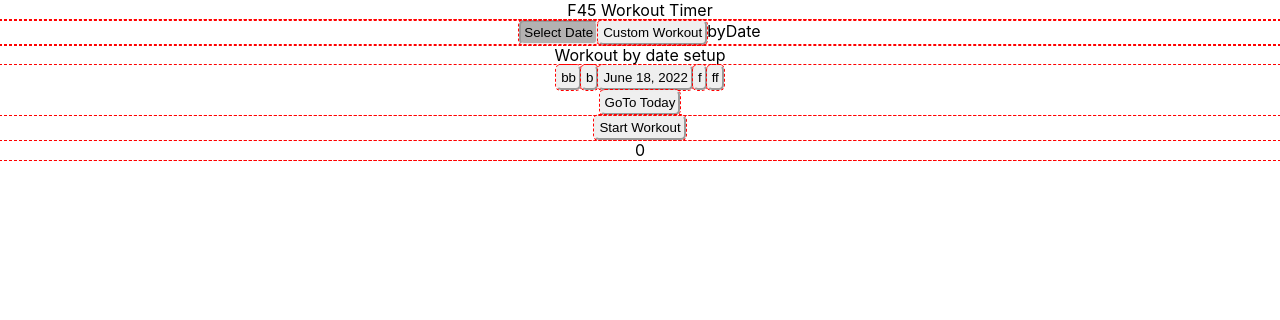
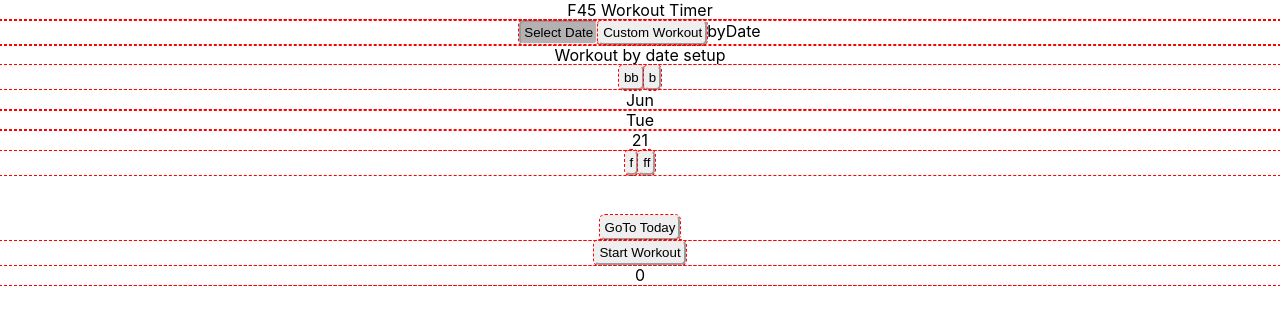
Before and after one commit to began91/f45timer, a React (Create React App) app: page / in a window 1280 px wide. Shown: the top 320 px of the page. Built offline with nearby package versions, Linux system fonts and the light colour scheme.

Commit message:
Converted to hooks and added date increment functionality

```diff
--- a/src/App.js
+++ b/src/App.js
@@ -1,49 +1,27 @@
 //import logo from './logo.svg';
-import React from 'react';
+import React, {useState} from 'react';
 import './App.css';
 // import MyTimer from './components/MyTimer.js';
 import WorkoutScreen from './components/WorkoutScreen.js';
 import SetupScreen from './components/SetupScreen';
 
 
-class App extends React.Component {
-  constructor(props) {
-    super(props);
-    this.state = {
-      isWorkoutActive: false,
-      setupView: 'byDate',
-      time: new Date()
-    }
+export default function App(props) {
+  const [workoutStatus, setWorkoutStatus] = useState(false);
+  const [setupView, setSetupView] = useState('byDate');
 
-    this.state.time.setSeconds(this.state.time.getSeconds() + 600);
 
-    //bind functions here
-    this.toggleWorkout = this.toggleWorkout.bind(this);
-    this.updateSetupView = this.updateSetupView.bind(this);
-  }
-
-  //Methods
-  toggleWorkout(prevState) {
-    this.setState(prevState => ({'isWorkoutActive': !prevState.isWorkoutActive}));
-    // console.log(this.state.isWorkoutActive);
-  }
-
-  updateSetupView(newView) {
-    this.setState({'setupView': newView});
-  }
-
-  render() {
   return (
     <div className="App">
       <header>F45 Workout Timer</header>
       <div id="mainScreen">
-          {this.state.isWorkoutActive ?
-          (<WorkoutScreen toggleWorkout={this.toggleWorkout} />) :
-          (<SetupScreen toggleWorkout={this.toggleWorkout}
-          setupView={this.state.setupView} onViewChange={this.updateSetupView} />)}
+        {workoutStatus ?
+        (<WorkoutScreen setWorkoutStatus={setWorkoutStatus} />) :
+        (<SetupScreen setWorkoutStatus={setWorkoutStatus}
+        setupView={setupView} onViewChange={setSetupView} />)}
       </div>
       {/* <button id="toggleWorkout" onClick={this.toggleWorkout}></button> */}
-        {this.state.isWorkoutActive ? '1':'0'}
+      {workoutStatus ? '1':'0'}
 
       {/* <div>
         <MyTimer expiryTimestamp={this.state.time} />
@@ -51,6 +29,3 @@
     </div>
   );
 }
-}
-
-export default App;
--- a/src/components/CustomWorkoutSetup.js
+++ b/src/components/CustomWorkoutSetup.js
@@ -2,7 +2,7 @@
 import { workoutStyleList } from '../helpers/lists';
 import Workout from './Workout';
 
-export default function CustomWorkoutSetup() {
+export default function CustomWorkoutSetup(props) {
     return (
         <div id="customWorkoutSetup">
             Custom Workout Setup
--- a/src/components/DatePicker.js
+++ b/src/components/DatePicker.js
@@ -1,44 +1,65 @@
-import React from 'react';
+import React, { useState } from 'react';
 
-class DatePicker extends React.Component {
-    constructor(props) {
-        super(props)
+export default function DatePicker(props) {
+    const [displayCalendar,setDisplayCalendar] = useState(false);
+    const [date, setDate] = useState(new Date());
 
-        this.state = {
-            'displayCalendar': false
-        };
-
-        this.changeDay = this.changeDay.bind(this);
-        this.changeMonth = this.changeMonth.bind(this);
-        this.setToday = this.setToday.bind(this);
+    const changeDay = (e) => {
+        const newDate = new Date(date);
+        newDate.setDate(newDate.getDate()+ +e.target.value);
+        setDate(newDate);
     }
 
-    changeDay(e) {
-        console.log(e.target.value)
+    const changeMonth = (e) => {
+        const newDate = new Date(date);
+        newDate.setMonth(newDate.getMonth()+ +e.target.value);
+        setDate(newDate)
     }
 
-    changeMonth(e) {
-        console.log(e.target.value*30)
+    const setToday = (e) => {
+        setDate(new Date())
     }
 
-    setToday(e) {
-        console.log(Date())
-    }
+    const currentYear = new Date().getFullYear();
 
-    render() {
-        return (
-            <div id="DatePicker">
-                <button id='backMonth' value={-1} onClick={this.changeMonth}>bb</button>
-                <button id='backDay' value={-1} onClick={this.changeDay}>b</button>
-                <button id='currentDate'>June 18, 2022</button>
-                <button id='nextDay' value={1} onClick={this.changeDay}>f</button>
-                <button id='nextMonth' value={1} onClick={this.changeMonth}>ff</button>
-                <br/>
+    return (
+        <div id="DatePicker">
+            <div id="dateRow">
+                <button id='backMonth' value={-1} onClick={changeMonth}>bb</button>
+            <button id='backDay' value={-1} onClick={changeDay}>b</button>
+            <div id="dateSquare" onClick={()=>setDisplayCalendar(true)}>
+                <div id="month">
+                    {date.toLocaleString(undefined,{month:'short'})}
+                </div>
+                <div id="daySquare">
+                    <div id="weekday">
+                        {date.toLocaleString(undefined,{weekday: 'short'})}
+                    </div>
+                    <div id="day">
+                        {date.toLocaleString(undefined,{day:'numeric'})}
+                    </div>
+                    {date.getFullYear() !== currentYear ?
+                    (<div id='year'>
+                        {date.toLocaleString(undefined,{year: 'numeric'})}
+                    </div>):
+                    (<></>)}
+                </div>
+            </div>
+            <button id='nextDay' value={1} onClick={changeDay}>f</button>
+            <button id='nextMonth' value={1} onClick={changeMonth}>ff</button>
+            </div>
 
-                <button onClick={this.setToday}>GoTo Today</button>
-            </div>
-        )
-    }
+            <br/>
+            {displayCalendar?
+            (
+                <div className="calendar">
+                    <button id="closeCalendar" onClick={()=>setDisplayCalendar(false)}>Close Calendar</button>
+                </div>
+            ) :
+            ('')}
+            <br/>
+            <button onClick={setToday}>GoTo Today</button>
+        </div>
+    )
+
 }
-
-export default DatePicker;
--- a/src/components/SetupOptions.js
+++ b/src/components/SetupOptions.js
@@ -1,29 +1,21 @@
 import React from 'react';
 import './SetupOptions.css';
 
-class SetupOptions extends React.Component {
-    constructor(props) {
-        super(props)
-        this.handleViewChange = this.handleViewChange.bind(this);
+export default function SetupOptions(props) {
+
+    const handleViewChange = (e) => {
+        props.onViewChange(e.target.value)
     }
 
-    handleViewChange(e) {
-        this.props.onViewChange(e.target.value);
-    }
-
-    render() {
     return (
         <div id="setupOptions">
-                <button className={this.props.view==='byDate' ? 'selected' : ''} value="byDate" onClick={this.handleViewChange}>
+            <button className={props.view==='byDate' ? 'selected' : ''} value="byDate" onClick={handleViewChange}>
                 Select Date
             </button>
-                <button className={this.props.view==='custom' ? 'selected' : ''} value="custom" onClick={this.handleViewChange}>
+            <button className={props.view==='custom' ? 'selected' : ''} value="custom" onClick={handleViewChange}>
                 Custom Workout
             </button>
-                {this.props.view}
+            {props.view}
         </div>
     )
 }
-}
-
-export default SetupOptions;
--- a/src/components/SetupScreen.js
+++ b/src/components/SetupScreen.js
@@ -3,25 +3,17 @@
 import WorkoutByDateSetup from './WorkoutByDateSetup.js';
 import SetupOptions from './SetupOptions';
 
-class SetupScreen extends React.Component {
-    constructor(props) {
-        super(props);
-    }
-
-    render () {
+export default function SetupScreen(props) {
     return (
         <div id="setupScreen">
-                <SetupOptions view={this.props.setupView} onViewChange={this.props.onViewChange}/>
+            <SetupOptions view={props.setupView} onViewChange={props.onViewChange}/>
 
-                {this.props.setupView==='custom' ?
+            {props.setupView==='custom' ?
             (<CustomWorkoutSetup />)
             :
             (<WorkoutByDateSetup />)
             }
-                <button id="startWorkout" onClick={this.props.toggleWorkout}>Start Workout</button>
+            <button id="startWorkout" onClick={()=>props.setWorkoutStatus(true)}>Start Workout</button>
         </div>
     )
 }
-}
-
-export default SetupScreen;
--- a/src/components/WorkoutByDateSetup.js
+++ b/src/components/WorkoutByDateSetup.js
@@ -1,19 +1,11 @@
 import React from 'react';
 import DatePicker from './DatePicker';
 
-class WorkoutByDateSetup extends React.Component {
-    constructor(props) {
-        super(props)
-    }
-
-    render() {
-        return (
+export default function WorkoutByDateSetup(props) {
+    return (
         <div id="workoutByDateSetup">
             Workout by date setup
             <DatePicker />
         </div>
     )
-    }
 }
-
-export default  WorkoutByDateSetup;
--- a/src/components/WorkoutScreen.js
+++ b/src/components/WorkoutScreen.js
@@ -1,9 +1,10 @@
 import React from 'react';
 
-export default function WorkoutScreen () {
+export default function WorkoutScreen (props) {
     return (
         <div>
             Workout Screen
+            <button onClick={()=>props.setWorkoutStatus(false)}>Stop Workout</button>
         </div>
     )
 }
```
Lines whose indentation alone changed are shown as unchanged.
